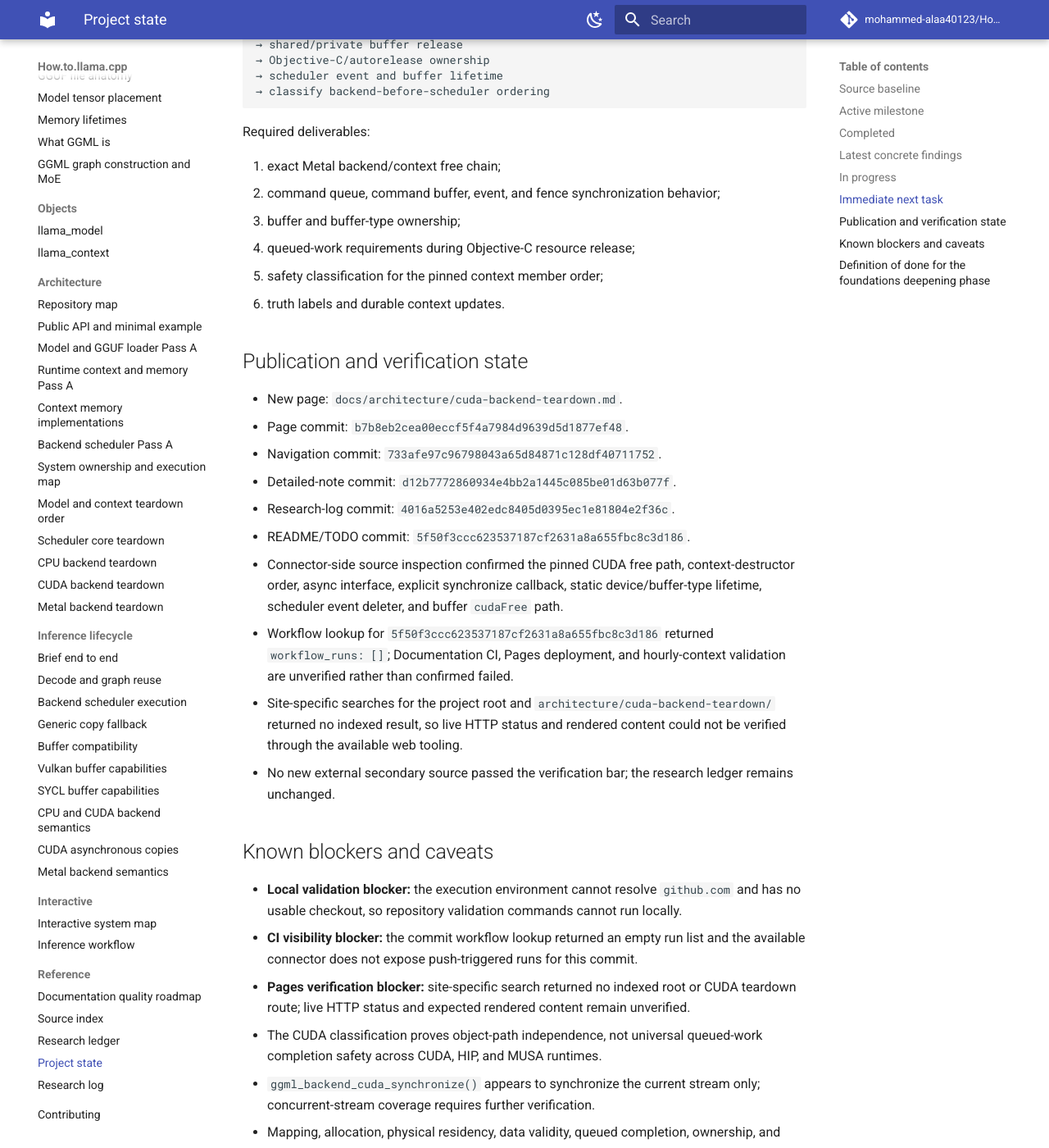
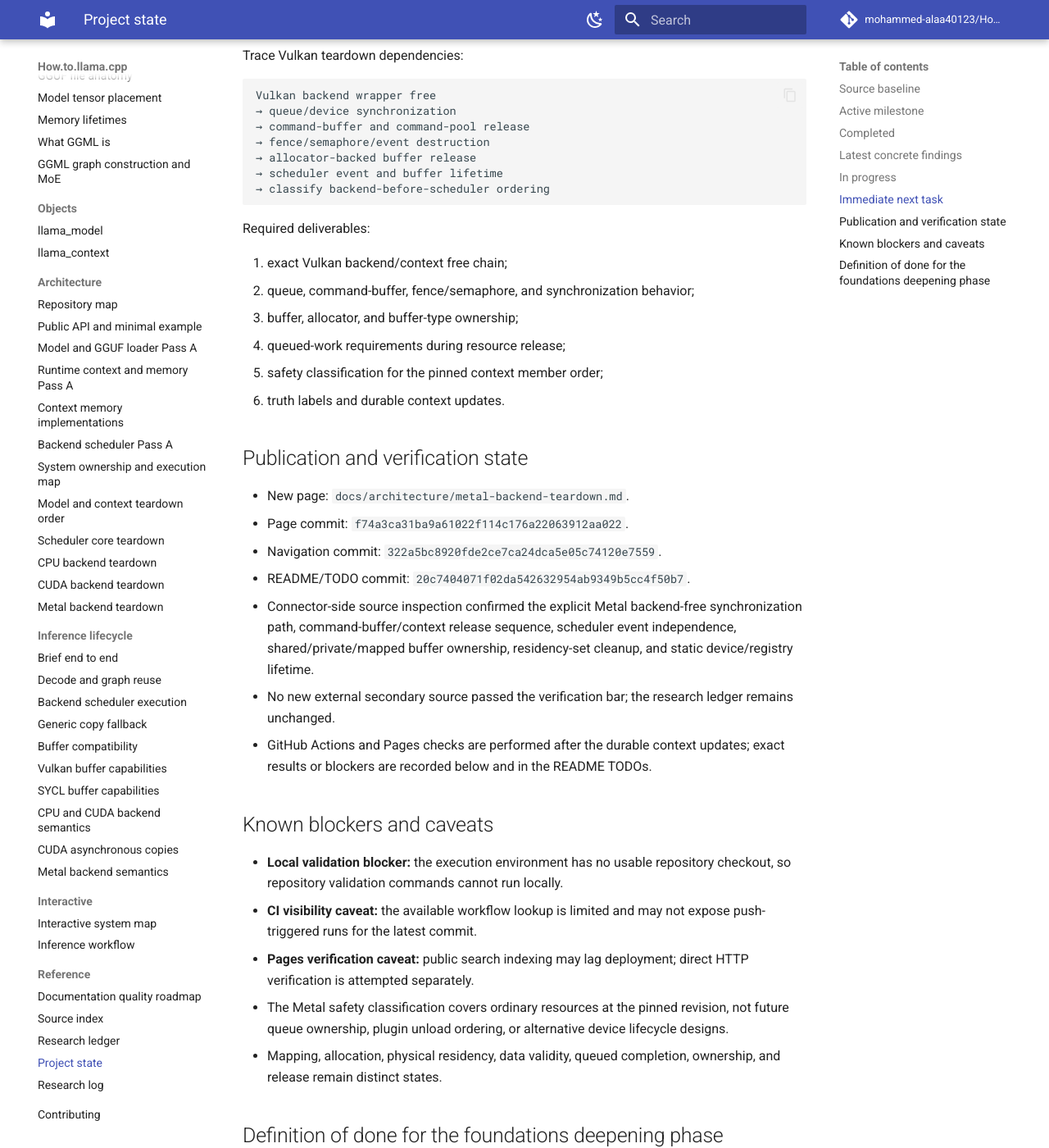
Before and after one commit to mohammed-alaa40123/How.to.llama.cpp, an MkDocs documentation site: the page built from docs/reference/project-state.md, in a window 1280 px wide and 1400 px high, scrolled down 2066 px. Shown: the whole window at 82% size. Built offline with MkDocs 1.6.1 and Material for MkDocs 9.7.7, drawn with Linux system fonts in a browser that asks for light colours; comment, search, counter and statistics services are not loaded; some of the changed text lies outside the part shown.

Commit message:
docs: record Metal teardown milestone

````diff
--- a/docs/reference/project-state.md
+++ b/docs/reference/project-state.md
@@ -24,69 +24,67 @@
 - Exact pinned generic scheduler teardown path.
 - Ordinary pinned CPU backend teardown classification.
 - Pinned CUDA backend teardown dependency audit and conditional safety classification.
+- Pinned Metal backend teardown audit and verified-safe backend-before-scheduler classification.
 
 ## Latest concrete findings
 
-- `ggml_backend_cuda_free()` deletes the CUDA context and then the backend wrapper.
-- The CUDA context destructor waits for active graph capture to end, then destroys its copy event, created streams, and cuBLAS handles; it does not explicitly synchronize queued work first.
-- CUDA graph compute is asynchronous and returns after enqueueing kernels or launching a CUDA graph.
-- `ggml_backend_cuda_synchronize()` synchronizes the current context stream.
-- Scheduler CUDA events own their own `cudaEvent_t` and are freed through the static CUDA device interface without accessing the deleted backend context.
-- Scheduler CUDA buffers own a device id and pointer and reach `cudaFree` through their own buffer context; CUDA buffer types are static per-device registry objects.
-- Context-owned pools, concurrent events, and CUDA graph objects unwind after the destructor body, after the explicit stream-destruction loop.
-- Backend-before-scheduler destruction is therefore structurally independent for ordinary CUDA scheduler events and buffers, but queued-work completion remains conditional on CUDA-family runtime destruction semantics.
+- `ggml_backend_metal_free()` explicitly calls `ggml_metal_synchronize()` before releasing the Metal context and backend wrapper.
+- Synchronization waits for `cmd_buf_last`, checks graph and extra command-buffer status, and releases completed extra command buffers.
+- `ggml_metal_free()` then releases retained graph/extra command buffers, dynamic pipelines, the encoding block, the dispatch queue, and the context-owned copy event.
+- The Metal command queue is device-owned rather than backend-context-owned in the pinned design.
+- Scheduler Metal events own independent `MTLSharedEvent` objects; their free path does not require a live `ggml_metal` context.
+- Scheduler shared/private/mapped buffers own buffer-local contexts and use static device state for residency-set removal and `MTLBuffer` release.
+- Mapped Metal buffers release wrapper views but do not own the underlying mapped host bytes.
+- Backend-before-scheduler destruction is verified safe for the ordinary pinned Metal backend because backend free establishes queued-work completion and later scheduler deleters retain valid device-level dependencies.
 
 ## In progress
 
-- Metal teardown audit: command queues/buffers, events/fences, Objective-C ownership, synchronization, and buffer lifetime.
-- Remaining concrete backend teardown audits for Vulkan, SYCL, RPC, CANN, and OpenCL.
+- Vulkan teardown audit: queues, fences/events, command pools/buffers, allocator-backed buffers, synchronization, and scheduler ordering.
+- Remaining concrete backend teardown audits for SYCL, RPC, CANN, and OpenCL.
 - Optional CPU extra-buffer teardown audit.
+- CUDA concurrent-stream synchronization coverage.
 - Architecture-specific graph-builder downcasts and exact state tensors.
 - Runtime evidence for synchronization, event waits, page faults, memory updates, and teardown.
 
 ## Immediate next task
 
-Trace Metal teardown dependencies:
+Trace Vulkan teardown dependencies:
 
 ```text
-Metal backend wrapper free
-→ command-buffer and queue completion
-→ event/fence destruction
-→ shared/private buffer release
-→ Objective-C/autorelease ownership
+Vulkan backend wrapper free
+→ queue/device synchronization
+→ command-buffer and command-pool release
+→ fence/semaphore/event destruction
+→ allocator-backed buffer release
 → scheduler event and buffer lifetime
 → classify backend-before-scheduler ordering
 ```
 
 Required deliverables:
 
-1. exact Metal backend/context free chain;
-2. command queue, command buffer, event, and fence synchronization behavior;
-3. buffer and buffer-type ownership;
-4. queued-work requirements during Objective-C resource release;
+1. exact Vulkan backend/context free chain;
+2. queue, command-buffer, fence/semaphore, and synchronization behavior;
+3. buffer, allocator, and buffer-type ownership;
+4. queued-work requirements during resource release;
 5. safety classification for the pinned context member order;
 6. truth labels and durable context updates.
 
 ## Publication and verification state
 
-- New page: `docs/architecture/cuda-backend-teardown.md`.
-- Page commit: `b7b8eb2cea00eccf5f4a7984d9639d5d1877ef48`.
-- Navigation commit: `733afe97c96798043a65d84871c128df40711752`.
-- Detailed-note commit: `d12b7772860934e4bb2a1445c085be01d63b077f`.
-- Research-log commit: `4016a5253e402edc8405d0395ec1e81804e2f36c`.
-- README/TODO commit: `5f50f3ccc623537187cf2631a8a655fbc8c3d186`.
-- Connector-side source inspection confirmed the pinned CUDA free path, context-destructor order, async interface, explicit synchronize callback, static device/buffer-type lifetime, scheduler event deleter, and buffer `cudaFree` path.
-- Workflow lookup for `5f50f3ccc623537187cf2631a8a655fbc8c3d186` returned `workflow_runs: []`; Documentation CI, Pages deployment, and hourly-context validation are unverified rather than confirmed failed.
-- Site-specific searches for the project root and `architecture/cuda-backend-teardown/` returned no indexed result, so live HTTP status and rendered content could not be verified through the available web tooling.
+- New page: `docs/architecture/metal-backend-teardown.md`.
+- Page commit: `f74a3ca31ba9a61022f114c176a22063912aa022`.
+- Navigation commit: `322a5bc8920fde2ce7ca24dca5e05c74120e7559`.
+- README/TODO commit: `20c7404071f02da542632954ab9349b5cc4f50b7`.
+- Connector-side source inspection confirmed the explicit Metal backend-free synchronization path, command-buffer/context release sequence, scheduler event independence, shared/private/mapped buffer ownership, residency-set cleanup, and static device/registry lifetime.
 - No new external secondary source passed the verification bar; the research ledger remains unchanged.
+- GitHub Actions and Pages checks are performed after the durable context updates; exact results or blockers are recorded below and in the README TODOs.
 
 ## Known blockers and caveats
 
-- **Local validation blocker:** the execution environment cannot resolve `github.com` and has no usable checkout, so repository validation commands cannot run locally.
-- **CI visibility blocker:** the commit workflow lookup returned an empty run list and the available connector does not expose push-triggered runs for this commit.
-- **Pages verification blocker:** site-specific search returned no indexed root or CUDA teardown route; live HTTP status and expected rendered content remain unverified.
-- The CUDA classification proves object-path independence, not universal queued-work completion safety across CUDA, HIP, and MUSA runtimes.
-- `ggml_backend_cuda_synchronize()` appears to synchronize the current stream only; concurrent-stream coverage requires further verification.
+- **Local validation blocker:** the execution environment has no usable repository checkout, so repository validation commands cannot run locally.
+- **CI visibility caveat:** the available workflow lookup is limited and may not expose push-triggered runs for the latest commit.
+- **Pages verification caveat:** public search indexing may lag deployment; direct HTTP verification is attempted separately.
+- The Metal safety classification covers ordinary resources at the pinned revision, not future queue ownership, plugin unload ordering, or alternative device lifecycle designs.
 - Mapping, allocation, physical residency, data validity, queued completion, ownership, and release remain distinct states.
 
 ## Definition of done for the foundations deepening phase
````
Also changed, not shown: other parts of docs/reference/project-state.md (+1 -1 lines).
